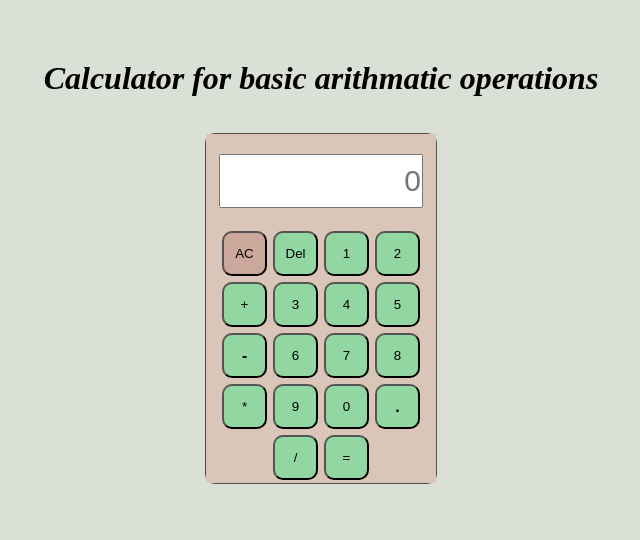
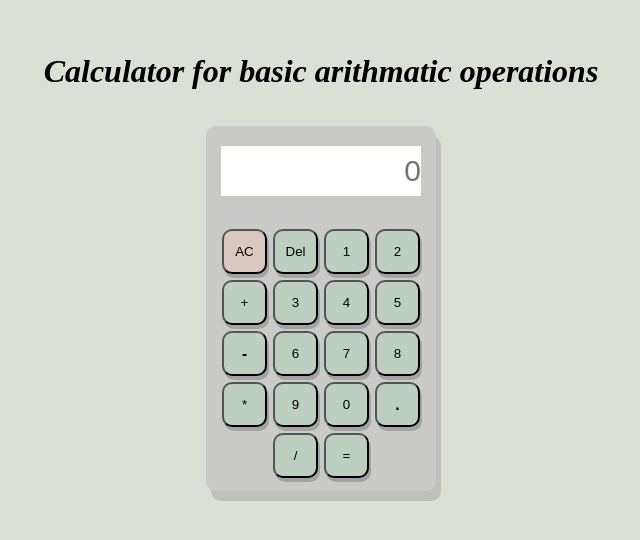
Before and after one commit to Mahesh748349/calculator, a plain HTML site: page index.html in a window 1280 px wide. Shown: the part 128-668 px from the top of the page, without its empty margins (319-959 px from the left). Drawn offline with Linux system fonts and the light colour scheme.

Commit message:
Improved appearence

```diff
--- a/style.css
+++ b/style.css
@@ -18,14 +18,21 @@ body {
   flex-direction: column; */
   width: 230px;
   border-radius: 10px;
-  border: 1px solid rgb(78, 77, 77);
 }
 .maincontainer {
   display: flex;
   align-items: center;
   justify-content: center;
   flex-direction: column;
-  background-color: rgb(218, 198, 184);
+  background-color: rgb(202, 202, 201);
+  box-shadow: 5px 10px rgba(121, 121, 121, 0.3);
+  border: none;
+  border-radius: 10px;
+}
+#name {
+  position: relative;
+  float: left;
+  text-align: left;
 }
 .inpt {
   width: 200px;
@@ -33,12 +40,16 @@ body {
   text-align: right;
   margin: 20px 5px;
   font-size: 30px;
+  border: none;
+  box-shadow: 0 0 2px 3px rgb(205, 194, 175, 0.3);
 }
 .btncontainer {
   display: flex;
   align-items: center;
   justify-content: center;
   flex-wrap: wrap;
+  margin: 5px;
+  padding: 5px;
 }
 .btn {
   height: 45px;
@@ -48,8 +59,9 @@ body {
   margin: 3px;
   border-radius: 10px;
   margin: 3px 3px;
-  background-color: rgb(146, 215, 162);
+  background-color: rgb(189, 207, 193);
+  box-shadow: 2px 4px rgb(127, 126, 126, 0.5);
 }
 #ac {
-  background-color: rgb(203, 168, 155);
+  background-color: rgb(218, 199, 192);
 }
```
Also changed, not shown: index.html (+1 -0 lines).
